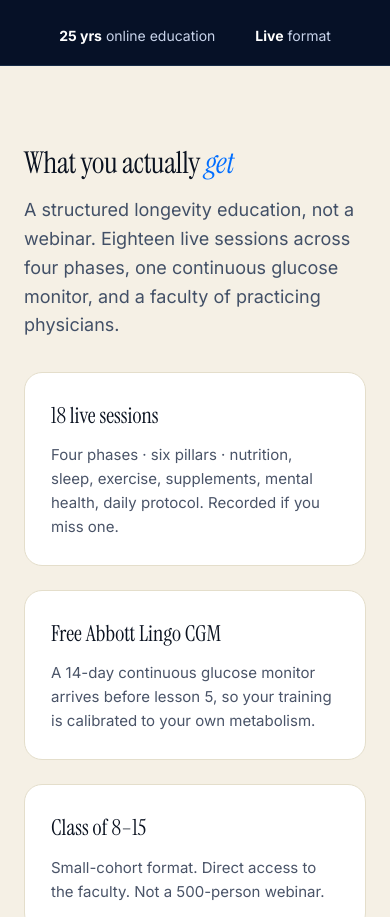
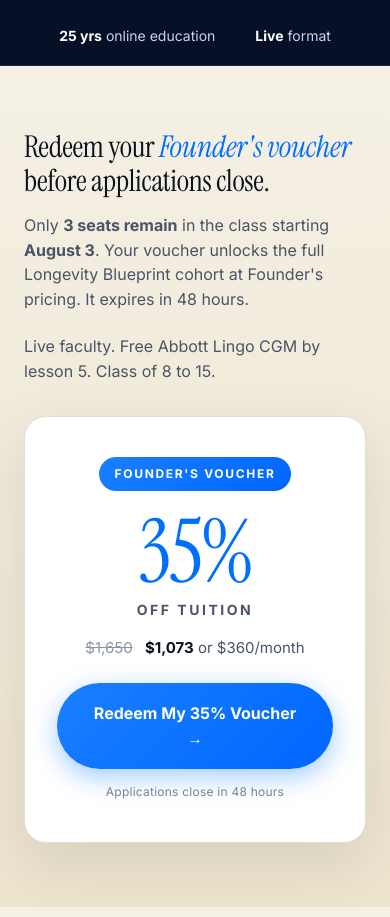
Before and after one commit to gitteromri-ux/lla-promo-emails, a plain HTML site: page lp/dark.html in a window 390 px wide. Shown: the part 1088-2005 px from the top of the page. Drawn offline with Linux system fonts and the light colour scheme.

Commit message:
v8.15: promote redeem card to fold 2 (right after trust), big 35% OFF as hero visual, small price under, big Redeem My 35% Voucher CTA - both LPs

```diff
--- a/lp/dark.html
+++ b/lp/dark.html
@@ -75,10 +75,21 @@
   .cgm-row{display:grid;grid-template-columns:1fr 1fr;gap:48px;align-items:center}
   .cgm-row img{width:100%;border-radius:18px;box-shadow:0 20px 60px rgba(0,0,0,.15)}
 
-  .pricing-card{background:#fff;border:2px solid var(--blue);border-radius:22px;padding:36px;max-width:520px;margin:0 auto;text-align:center;color:var(--ink)}
-  .price-old{color:#8b95a8;text-decoration:line-through;font-size:18px}
-  .price-new{font-family:'Instrument Serif',serif;font-size:56px;color:var(--ink);font-weight:400;line-height:1}
-  .price-note{color:#5a6478;font-size:14px;margin-top:8px}
+  /* REDEEM FOLD · big 35% off, tiny price, big CTA */
+  .redeem{background:linear-gradient(180deg,#F5F0E5 0%,#EDE4CE 100%);padding:64px 0;color:var(--ink)}
+  .redeem-inner{max-width:1080px;margin:0 auto;padding:0 24px;display:grid;grid-template-columns:1.15fr 1fr;gap:56px;align-items:center}
+  .redeem h2{font-family:'Instrument Serif',Georgia,serif;font-weight:400;font-size:clamp(30px,3.4vw,42px);line-height:1.15;color:var(--ink);margin-bottom:14px}
+  .redeem h2 em{font-style:italic;color:var(--blue)}
+  .redeem p.sub{font-size:16px;line-height:1.55;color:#4a5468;margin-bottom:22px}
+  .redeem-card{background:#fff;border:1px solid #E4DECB;border-radius:22px;padding:40px 32px;text-align:center;box-shadow:0 20px 60px rgba(10,18,32,.10)}
+  .redeem-badge{display:inline-block;background:linear-gradient(135deg,#1a7fff 0%,#0066ff 100%);color:#fff;font-size:12px;font-weight:700;letter-spacing:.14em;text-transform:uppercase;padding:8px 16px;border-radius:999px;margin-bottom:20px}
+  .redeem-big{font-family:'Instrument Serif',Georgia,serif;font-size:clamp(72px,10vw,110px);font-weight:400;line-height:.95;color:var(--blue);letter-spacing:-.02em}
+  .redeem-big small{display:block;font-family:'Inter',sans-serif;font-size:14px;letter-spacing:.18em;text-transform:uppercase;color:#4a5468;font-weight:700;margin-top:8px}
+  .redeem-price-line{margin:20px 0 24px;color:#4a5468;font-size:15px}
+  .redeem-price-line s{color:#8b95a8;margin-right:8px}
+  .redeem-price-line b{color:var(--ink);font-weight:700}
+  .redeem-cta{display:inline-flex;align-items:center;justify-content:center;gap:10px;background:linear-gradient(135deg,#1a7fff 0%,#0066ff 100%);color:#fff;padding:18px 32px;border-radius:999px;font-size:16px;font-weight:700;box-shadow:0 8px 26px rgba(26,127,255,.4);width:100%;max-width:340px}
+  .redeem-fine{font-size:12px;color:#7a8497;margin-top:14px;letter-spacing:.02em}
 
   footer{background:linear-gradient(180deg,#081634 0%,#050c1e 100%);color:#c8d3ea;padding:56px 0 32px;font-size:14px;border-top:1px solid rgba(126,200,255,.15)}
   footer .container{display:grid;grid-template-columns:2fr 1fr 1fr;gap:40px}
@@ -103,6 +114,8 @@
     .promo-strip-inner{gap:14px}
     .promo-left{flex:1 1 100%}
     .promo-price{font-size:22px}
+    .redeem-inner{grid-template-columns:1fr;gap:32px}
+    .redeem-big{font-size:88px}
   }
 </style>
 </head>
@@ -148,6 +161,23 @@
     <span><strong>Live</strong> format</span>
   </div>
 </div>
+
+<section class="redeem" id="apply">
+  <div class="redeem-inner">
+    <div>
+      <h2>Redeem your <em>Founder's voucher</em> before applications close.</h2>
+      <p class="sub">Only <b>3 seats remain</b> in the class starting <b>August 3</b>. Your voucher unlocks the full Longevity Blueprint cohort at Founder's pricing. It expires in 48 hours.</p>
+      <p class="sub" style="margin-bottom:0">Live faculty. Free Abbott Lingo CGM by lesson 5. Class of 8 to 15.</p>
+    </div>
+    <div class="redeem-card">
+      <span class="redeem-badge">Founder's Voucher</span>
+      <div class="redeem-big">35%<small>Off Tuition</small></div>
+      <div class="redeem-price-line"><s>$1,650</s> <b>$1,073</b> or $360/month</div>
+      <a href="#" class="redeem-cta">Redeem My 35% Voucher →</a>
+      <div class="redeem-fine">Applications close in 48 hours</div>
+    </div>
+  </div>
+</section>
 
 <section class="block cream">
   <div class="container">
@@ -203,17 +233,7 @@
   </div>
 </section>
 
-<section class="block" id="apply">
-  <div class="container" style="text-align:center">
-    <h2 style="color:#fff">Reserve your seat in the <em>August 3</em> cohort</h2>
-    <div class="pricing-card">
-      <div class="price-old">$1,650</div>
-      <div class="price-new">$1,073</div>
-      <div class="price-note">Or $360/month · 35% off tuition · applications close in 48 hours</div>
-      <a href="#" class="btn-primary" style="margin-top:24px">Reserve My Seat →</a>
-    </div>
-  </div>
-</section>
+
 
 <footer>
   <div class="container">
```
Also changed, not shown: lp/index.html (+35 -15 lines).
